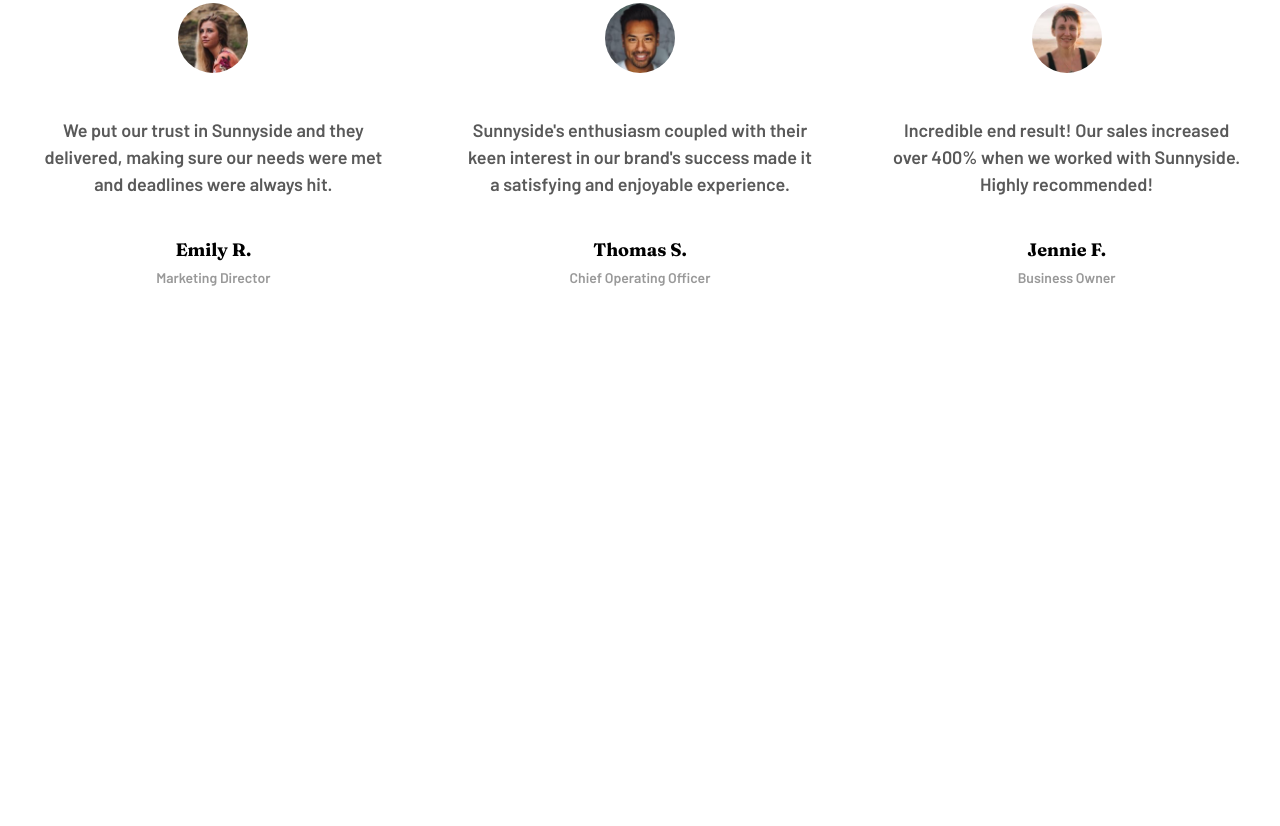
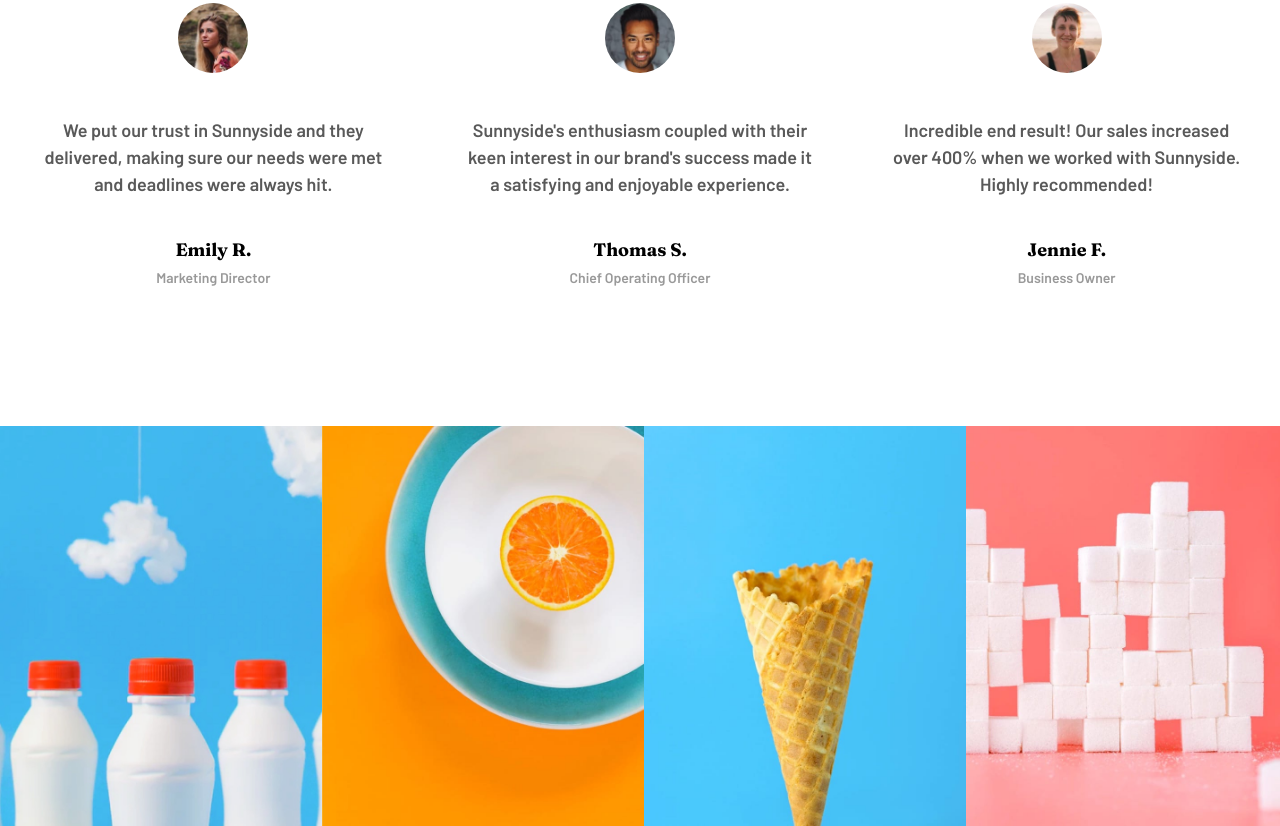
Before and after one commit to Kesja/Sunnyside-agency-landing-page, a website: page index.html in a window 1280 px wide. Shown: the part 2659-3485 px from the top of the page. Before the commit the page ends 3085 px from the top, so only its background shows below. Drawn offline with Linux system fonts and the light colour scheme.

Commit message:
add gallery section

```diff
--- a/index.html
+++ b/index.html
@@ -103,7 +103,14 @@
         </div>
       </div>
     </section>
-
+    <section class="gallery">
+      <div class="container img-gallery">
+        <img src="/images/desktop/image-gallery-milkbottles.jpg" alt="milk bottles">
+        <img src="/images/desktop/image-gallery-orange.jpg" alt="half of orange on a plate">
+        <img src="/images/desktop/image-gallery-cone.jpg" alt="ice cream cone">
+        <img src="/images/desktop/image-gallery-sugarcubes.jpg" alt="stacked sugarcubes">
+      </div>
+    </section>
   </main>
 </body>
 
--- /dev/null
+++ b/sass/partials/_gallery.scss
@@ -0,0 +1,4 @@
+.img-gallery img {
+  width: 400px;
+  height: 400px;
+}
--- a/sass/style.scss
+++ b/sass/style.scss
@@ -3,3 +3,4 @@
 @import 'partials/header';
 @import 'partials/mainContent';
 @import 'partials/testimonials';
+@import 'partials/gallery';
```
Also changed, not shown: css/style.css, 1 other file.
